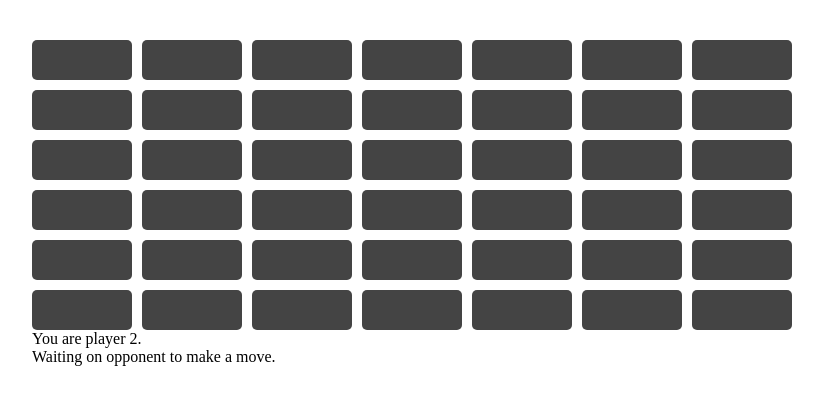
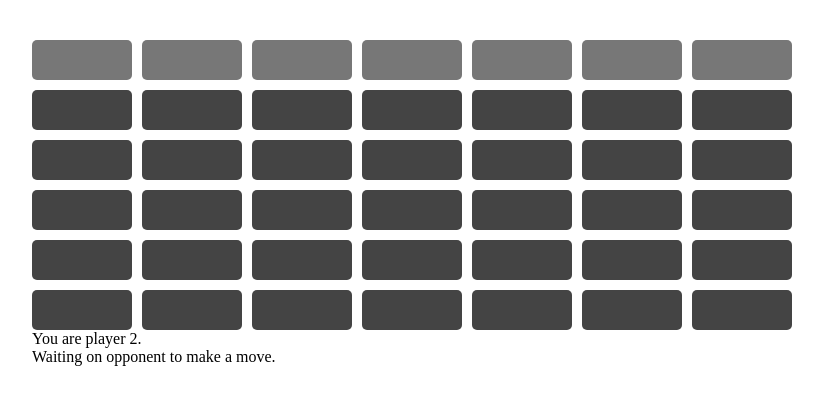
Before and after one commit to aidan-kelly/Connect-4, a website: page game_board.html in a window 1280 px wide. Shown: the whole page, without its empty margins (8-831 px from the left). Drawn offline with nearby package versions, Linux system fonts and the light colour scheme; no server answers.

Commit message:
Added checking of valid moves on client side.

```diff
--- a/game_board.html
+++ b/game_board.html
@@ -13,13 +13,13 @@
     </head>
     <body>
         <div class="wrapper">
-            <div class="box" id="0_0" ></div>
-            <div class="box" id="0_1" ></div>
-            <div class="box" id="0_2" ></div>
-            <div class="box" id="0_3" ></div>
-            <div class="box" id="0_4" ></div>
-            <div class="box" id="0_5" ></div>
-            <div class="box" id="0_6" ></div>
+            <div class="box allowed_onclick" id="0_0" ></div>
+            <div class="box allowed_onclick" id="0_1" ></div>
+            <div class="box allowed_onclick" id="0_2" ></div>
+            <div class="box allowed_onclick" id="0_3" ></div>
+            <div class="box allowed_onclick" id="0_4" ></div>
+            <div class="box allowed_onclick" id="0_5" ></div>
+            <div class="box allowed_onclick" id="0_6" ></div>
             <div class="box" id="1_0" ></div>
             <div class="box" id="1_1" ></div>
             <div class="box" id="1_2" ></div>
--- a/game_client.js
+++ b/game_client.js
@@ -20,18 +20,26 @@ $(function(){
     let game_id = window.localStorage.getItem("game_ID");
     let p1ID = window.localStorage.getItem("player1_ID");
     let p2ID = window.localStorage.getItem("player2_ID");
-    let valid_moves = [0,0,0,0,0,0,0];
 
     $(".box").click(function(){
         //returns what column was selected.
         let column_choice = this.id.split("_")[1];
-        console.log(`You clicked on ${column_choice}.`);
+        console.log(`You clicked on ${typeof(column_choice)}.`);
+        console.log(gamestate[0][column_choice]);
+        if(gamestate[0][column_choice] === 0){
+            console.log("Allowed move.");
+        }else{
+            alert("Not a valid move.");
+            return;
+        }
+
         if(turn === 1){
             //send to server.
             socket.emit("game_move", game_id, uid, column_choice);
             turn = 0;
         }else{
             alert("Not your turn!");
+            return;
         }
     });
 
@@ -59,7 +67,7 @@ $(function(){
     }else{
         $(".player_indicator").text("You are player 2.");
     }
-    display_board(gamestate);
+    display_board(gamestate, p1ID, p2ID);
 
     socket.on("game_update", function(gid, gs, playerTurn){
         if(gid === game_id){
@@ -121,6 +129,8 @@ function display_board(gs, player1ID, player2ID){
                 $(`#${div_id}`).css("background-color","red");
             }else if(gs[i][j] === player2ID){
                 $(`#${div_id}`).css("background-color","blue");
+            }else if(i === 0 && gs[i][j] === 0){
+                $(`#${div_id}`).css("background-color","#777");
             }
         }
     }
```
Also changed, not shown: server.js (+9 -1 lines).
